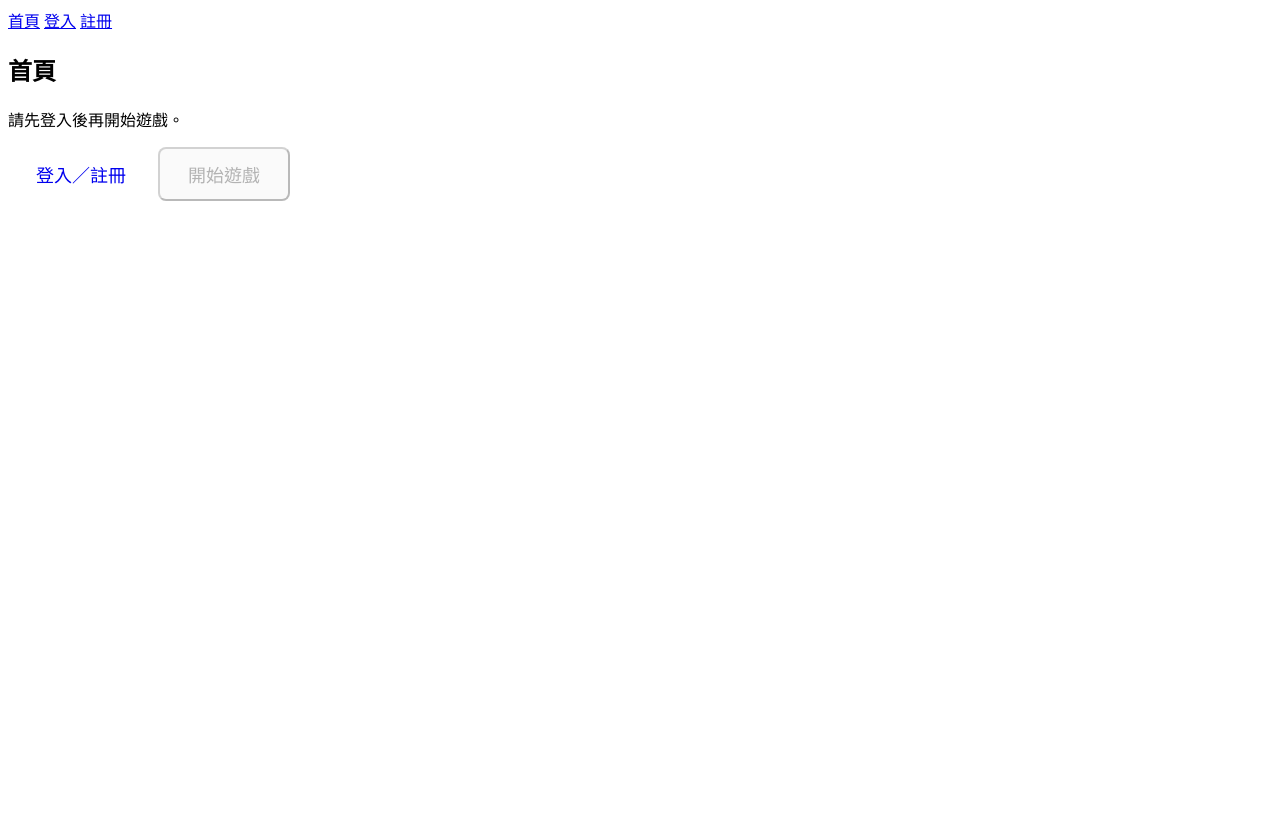
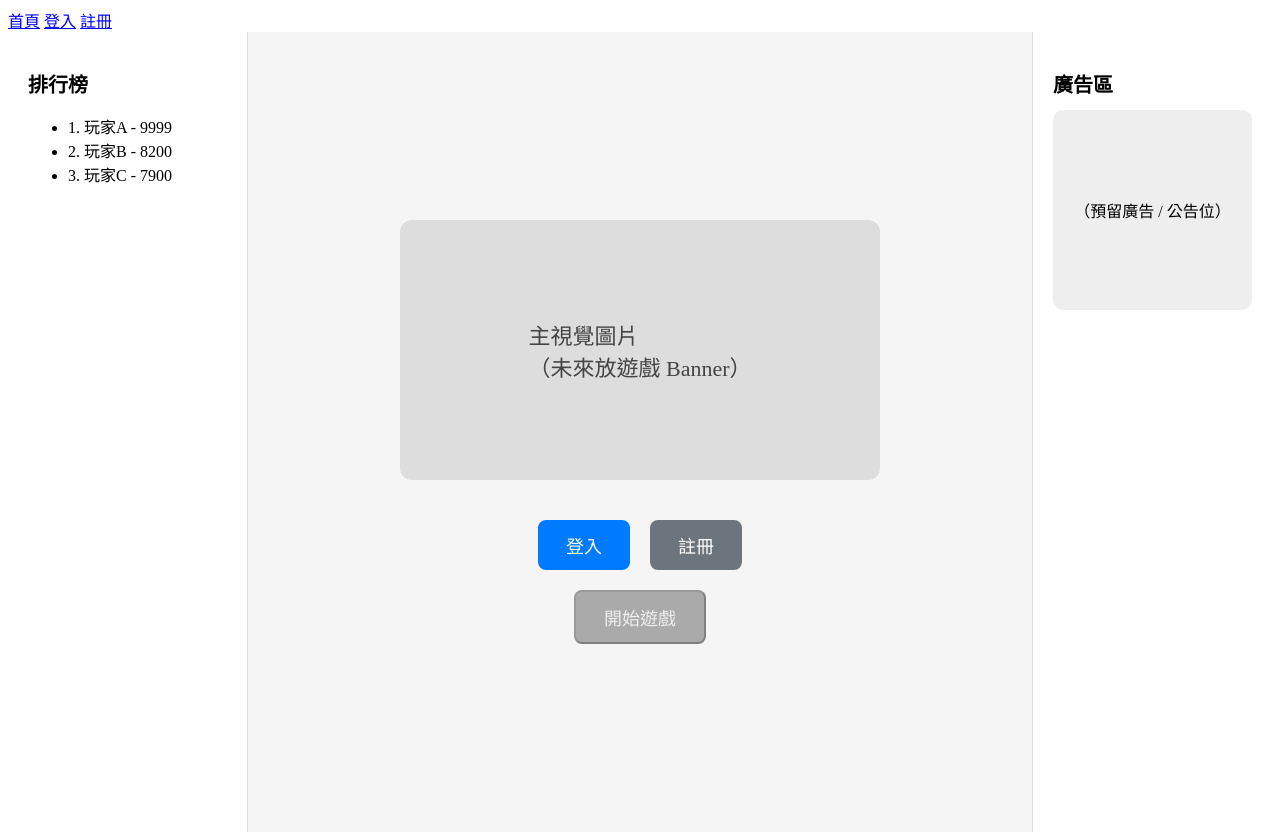
Before and after one commit to kurochan1901/WebGames_IReallyNeedTheCredit, a Flask app: page / in a window 1280 px wide. Before the commit the page ends 201 px from the top, so only its background shows below. Run offline with Flask 3, Linux system fonts and the light colour scheme.

Commit message:
change color: app.css

```diff
--- a/templates/home.html
+++ b/templates/home.html
@@ -1,14 +1,64 @@
 {% extends "base.html" %}
+
 {% block content %}
-  <h2>首頁</h2>
-  <p>請先登入後再開始遊戲。</p>
-  <div class="actions">
-    {% if not session.get('player_id') %}
-      <a class="btn" href="{{ url_for('login_form') }}">登入／註冊</a>
-      <button class="btn" disabled title="請先登入">開始遊戲</button>
-    {% else %}
-      <a class="btn primary" href="{{ url_for('play_hub') }}">開始遊戲</a>
-      <form method="post" action="{{ url_for('logout') }}"><button>登出</button></form>
-    {% endif %}
-  </div>
+
+<div class="layout-container">
+
+  <!-- 左側欄：排行榜（暫填資料） -->
+  <aside class="side-panel left-panel">
+    <h2>排行榜</h2>
+    <ul>
+      <li>1. 玩家A - 9999</li>
+      <li>2. 玩家B - 8200</li>
+      <li>3. 玩家C - 7900</li>
+    </ul>
+    <!-- 之後可改用 /api/leaderboard -->
+  </aside>
+
+  <!-- 中央主視覺＋按鈕 -->
+  <main class="main-panel">
+
+    <!-- 主視覺圖預留 -->
+    <div class="hero">
+      <div class="hero-image-placeholder">
+        主視覺圖片<br>
+        （未來放遊戲 Banner）
+      </div>
+    </div>
+
+    <div class="home-buttons">
+
+      {% if not session.get('player_id') %}
+        <!-- 未登入時 -->
+        <div class="button-row">
+          <a class="btn btn-primary" href="{{ url_for('login_form') }}">登入</a>
+          <a class="btn btn-secondary" href="{{ url_for('register_form') }}">註冊</a>
+        </div>
+        <button class="btn btn-disabled" disabled title="請先登入">開始遊戲</button>
+
+      {% else %}
+        <!-- 已登入時 -->
+        <p class="welcome">歡迎回來，{{ session.get('username') }}！</p>
+
+        <a class="btn btn-primary" href="{{ url_for('play_hub') }}">開始遊戲</a>
+
+        <form method="post" action="{{ url_for('logout') }}" style="margin-top: 12px;">
+          <button class="btn btn-secondary" type="submit">登出</button>
+        </form>
+
+      {% endif %}
+
+    </div>
+  </main>
+
+  <!-- 右側欄：廣告區 -->
+  <aside class="side-panel right-panel">
+    <h2>廣告區</h2>
+    <div class="ad-box">
+      （預留廣告 / 公告位）
+    </div>
+  </aside>
+
+</div>
+
 {% endblock %}
```
